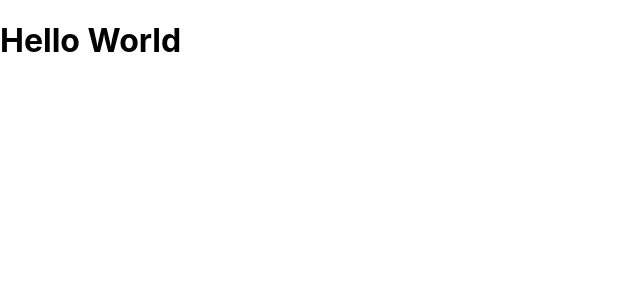
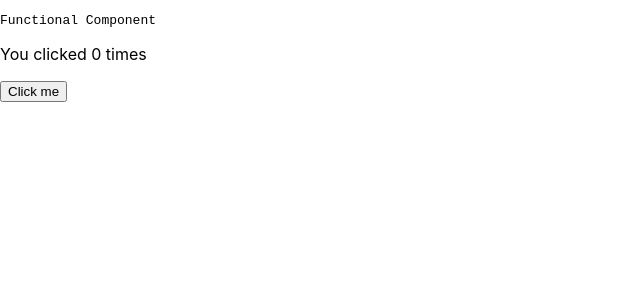
Before and after one commit to quocnhat02/microservice-dotnet, a React (Create React App) app: page / in a window 1280 px wide. Shown: the top 300 px of the page, without its empty margins (0-640 px from the left). Built offline with nearby package versions, Linux system fonts and the light colour scheme.

Commit message:
useState Function

```diff
--- a/src/App.js
+++ b/src/App.js
@@ -1,7 +1,9 @@
+import ExampleFunctional from "./components/ExampleFunctional";
+
 function App() {
   return (
     <div className="App">
-      <h1>Hello World</h1>
+      <ExampleFunctional />
     </div>
   );
 }
--- /dev/null
+++ b/src/components/ExampleFunctional.js
@@ -0,0 +1,18 @@
+import React, { useState } from "react";
+
+const ExampleFunctional = () => {
+  const [count, setCount] = useState(0);
+
+  const handleClick = () => {
+    setCount(count + 1);
+  };
+  return (
+    <div>
+      <pre>Functional Component</pre>
+      <p>You clicked {count} times</p>
+      <button onClick={handleClick}>Click me</button>
+    </div>
+  );
+};
+
+export default ExampleFunctional;
```
